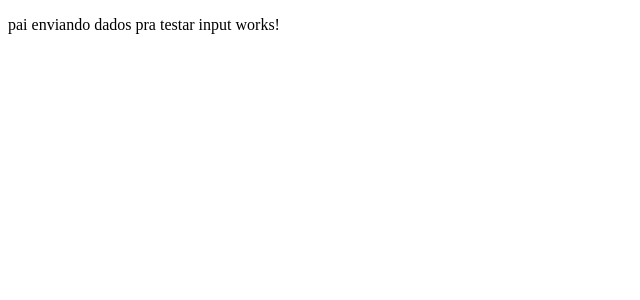
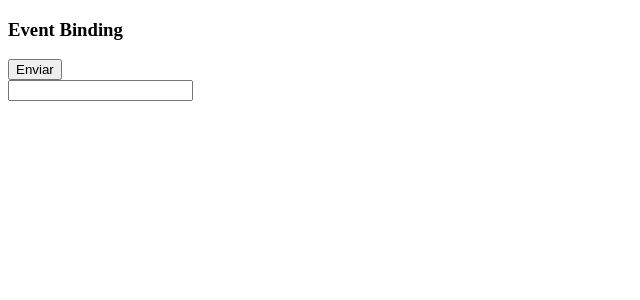
Before and after one commit to EnosGomes/app, an Angular app: page / in a window 1280 px wide. Shown: the top 300 px of the page, without its empty margins (0-640 px from the left). Built offline with nearby package versions, Linux system fonts and the light colour scheme.

Commit message:
event binding com click e keyup

```diff
--- a/src/app/usuario/usuario/usuario.component.html
+++ b/src/app/usuario/usuario/usuario.component.html
@@ -1 +1,10 @@
-<p> {{filho}} works!</p>
+<article>
+    <h3>Event Binding</h3>
+    <div>
+        <button (click)="botaoClicado()">Enviar</button>
+    </div>
+
+    <div>
+        <input type="text" (keyup)="onKeyUp($event)" />
+    </div>
+</article>
--- a/src/app/usuario/usuario/usuario.component.ts
+++ b/src/app/usuario/usuario/usuario.component.ts
@@ -9,5 +9,11 @@ export class UsuarioComponent implements OnInit {
   @Input() filho : any;
   constructor() { }
   ngOnInit(): void { }
+  botaoClicado(){
+    alert("botao clicado")
+  }
+  onKeyUp(evento : KeyboardEvent){
+    console.log( (<HTMLInputElement>evento.target).value)
+  }
 
 }
```
